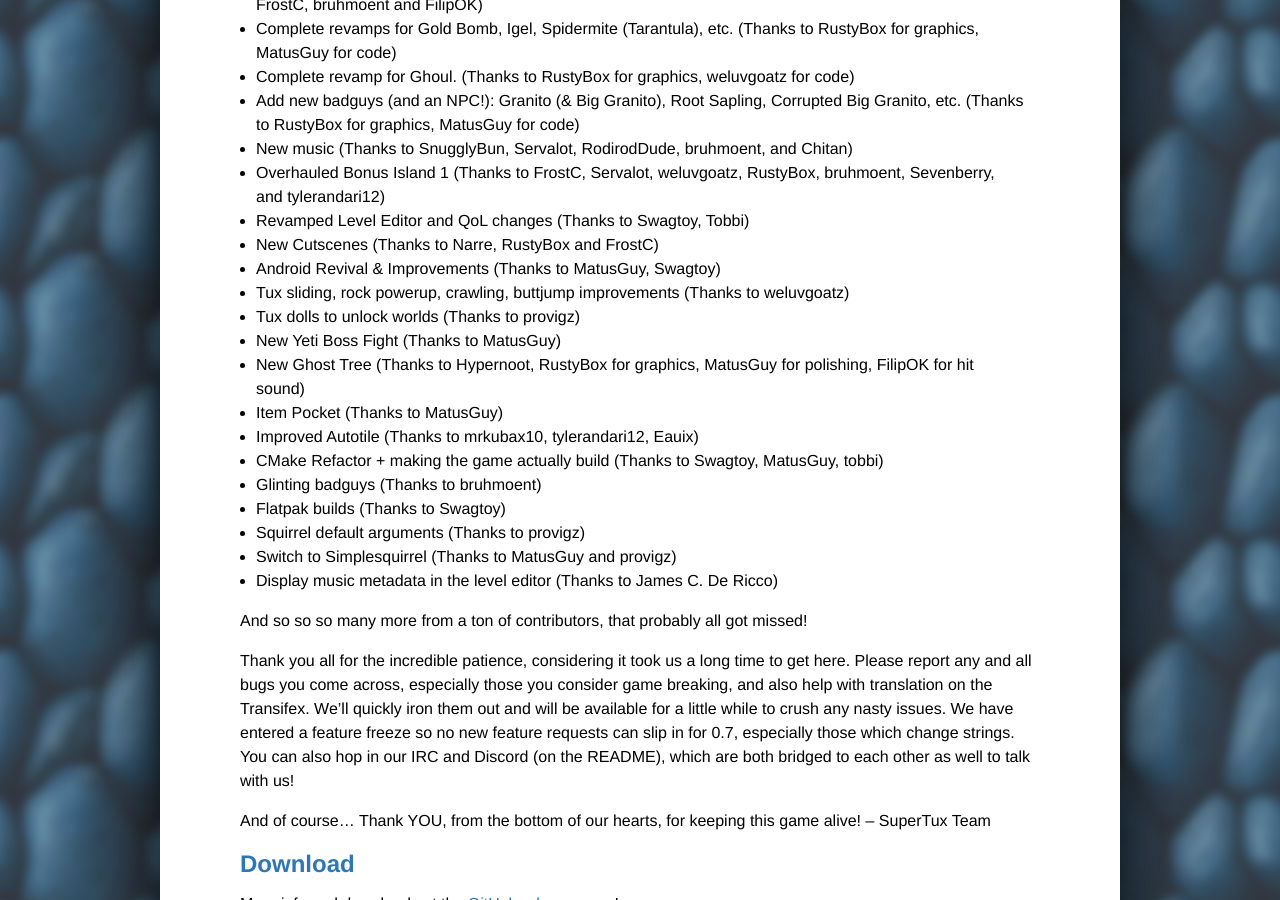
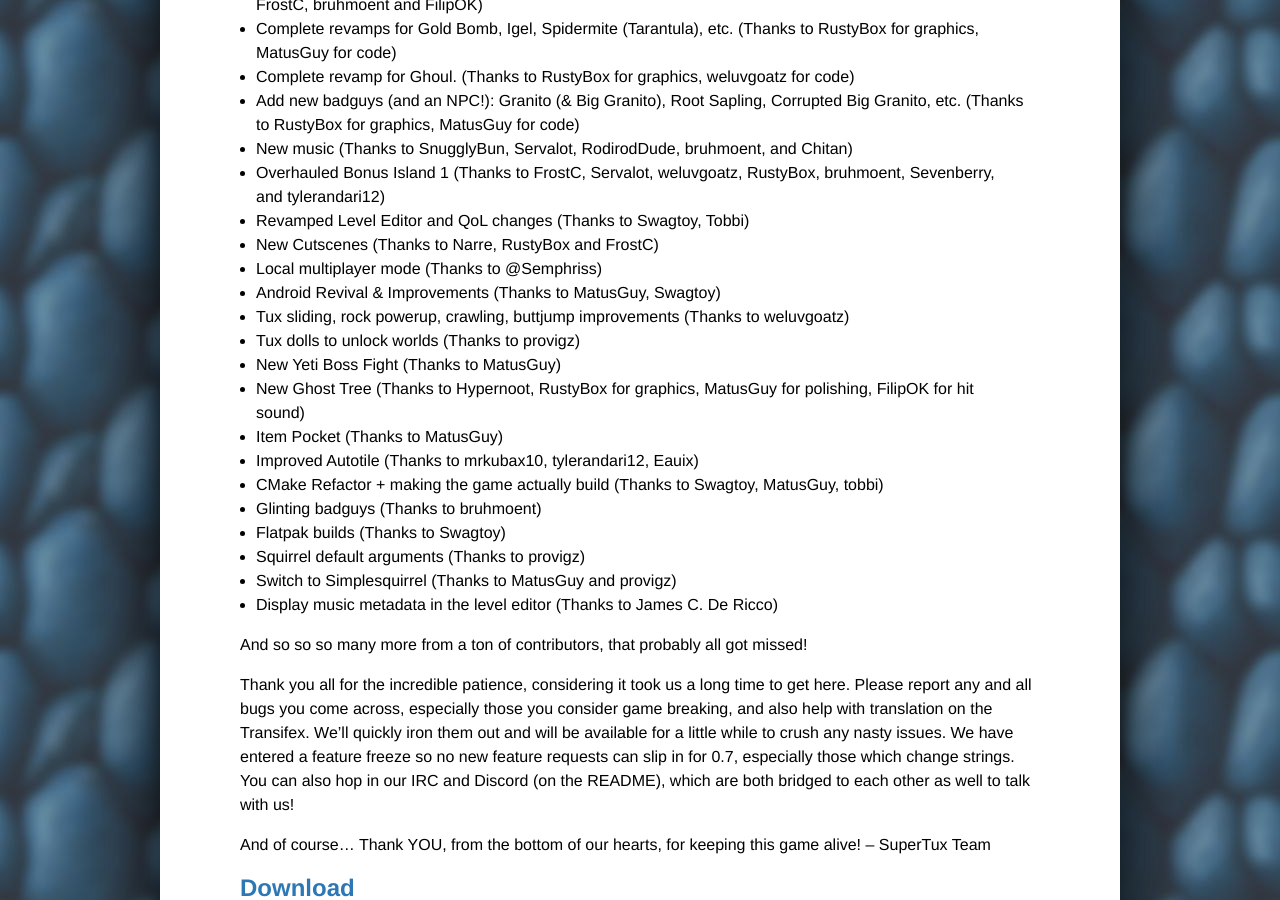
Before and after one commit to SuperTux/SuperTux.github.io, a Jekyll site: the page built from _posts/2025-12-29-0.7.0_beta1.md, in a window 1280 px wide and 900 px high, scrolled down 744 px. Built offline with Jekyll 4.4.1, drawn with Linux system fonts in a browser that asks for light colours.

Commit message:
Mention "Local multiplayer mode" in v0.7.0 BETA 1 post

```diff
--- a/_posts/2025-12-29-0.7.0_beta1.md
+++ b/_posts/2025-12-29-0.7.0_beta1.md
@@ -20,6 +20,7 @@
 - Overhauled Bonus Island 1 (Thanks to FrostC, Servalot, weluvgoatz, RustyBox, bruhmoent, Sevenberry, and tylerandari12)
 - Revamped Level Editor and QoL changes (Thanks to Swagtoy, Tobbi)
 - New Cutscenes (Thanks to Narre, RustyBox and FrostC)
+- Local multiplayer mode (Thanks to @Semphriss)
 - Android Revival & Improvements (Thanks to MatusGuy, Swagtoy)
 - Tux sliding, rock powerup, crawling, buttjump improvements (Thanks to weluvgoatz)
 - Tux dolls to unlock worlds (Thanks to provigz)
```
